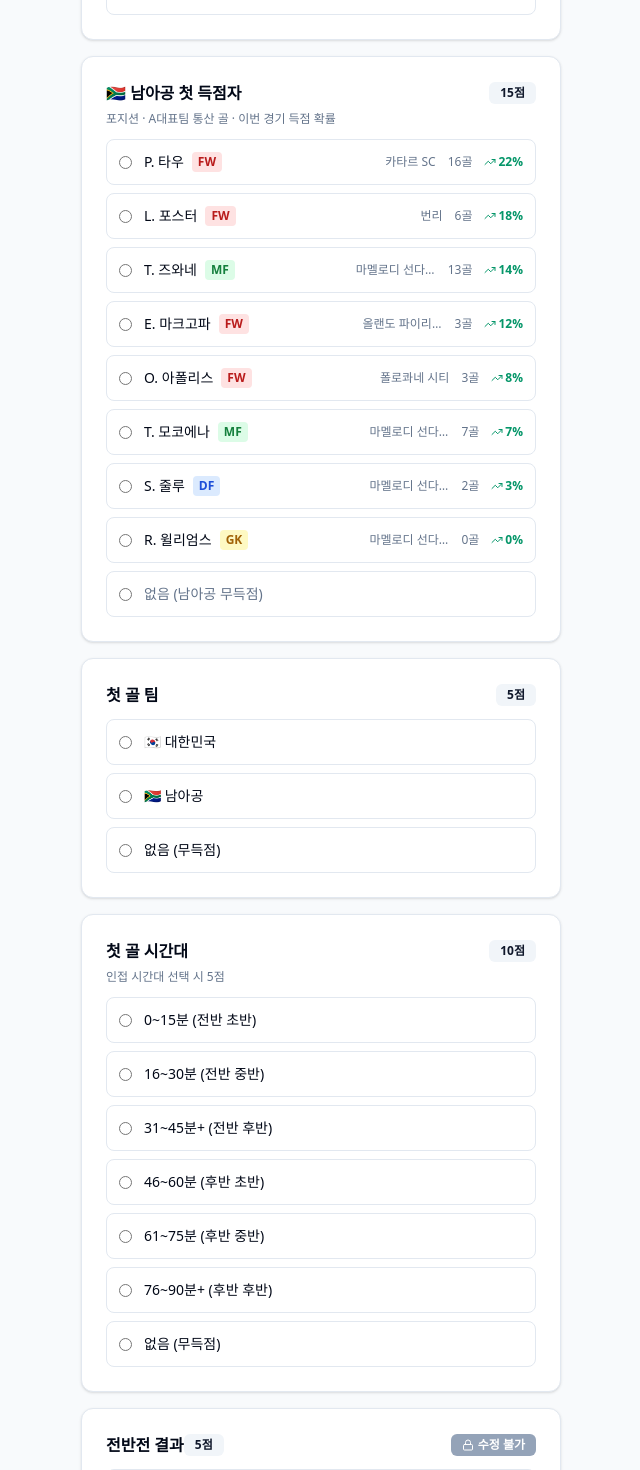
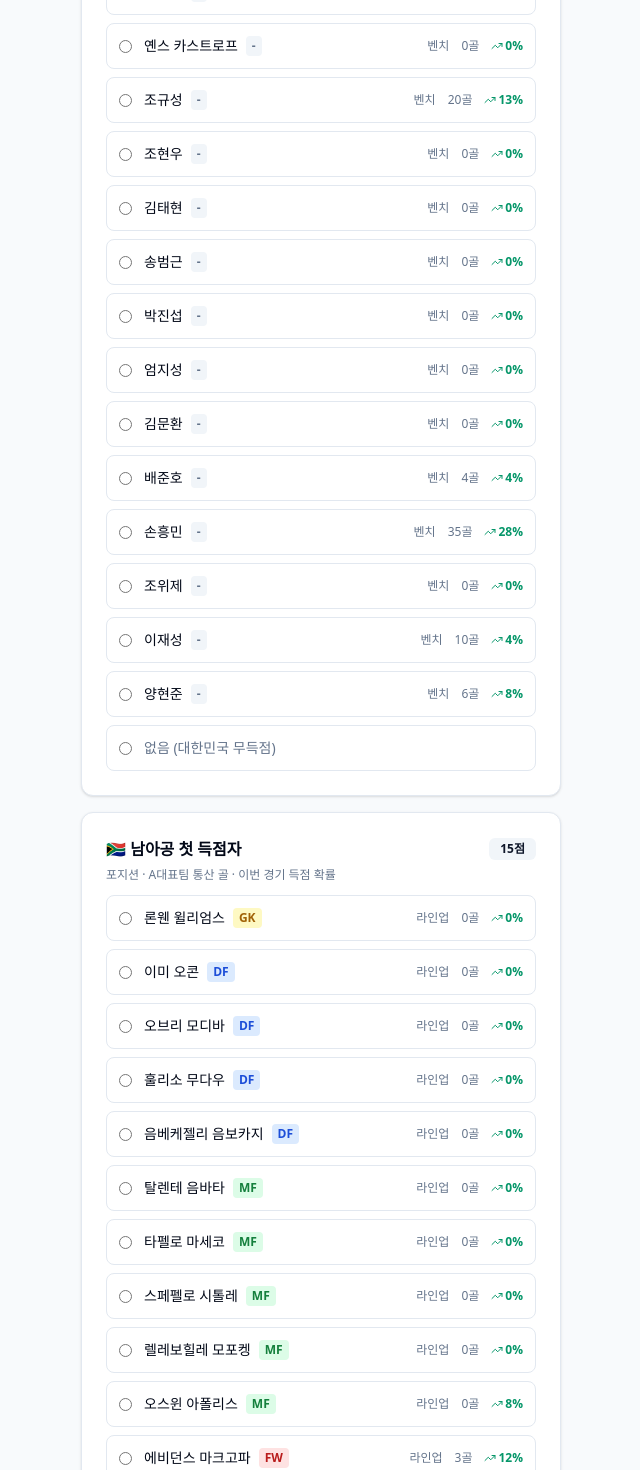
Before and after one commit to kwon14/worldcup-score-plan, a Next.js app: page /predict in a window 1280 px wide. Shown: the part 1580-3050 px from the top of the page, without its empty margins (319-959 px from the left). Built offline with nearby package versions, Linux system fonts and the light colour scheme; no server answers; the database is empty.

Commit message:
Add Korean translated lineups for match 3

```diff
--- a/app/(participant)/predict/page.tsx
+++ b/app/(participant)/predict/page.tsx
@@ -168,7 +168,8 @@ export default function PredictPage() {
   ];
 
   const totalGoals = koreaScore !== '' && mexicoScore !== '' ? Number(koreaScore) + Number(mexicoScore) : null;
-  const koreaScorerPlayers = buildPredictionPlayerData(matchState?.koreaLineupPlayers, KOREA_PLAYER_DATA);
+  const matchKoreaPlayerData = match.koreaPlayerData ?? KOREA_PLAYER_DATA;
+  const koreaScorerPlayers = buildPredictionPlayerData(matchState?.koreaLineupPlayers, matchKoreaPlayerData);
   const awayScorerPlayers = buildPredictionPlayerData(matchState?.awayLineupPlayers, match.awayPlayerData);
 
   const isValid = authStatus === 'signed-in' && !!claims?.name && matchResult && koreaScore !== '' && mexicoScore !== '' &&
--- a/app/admin/live/page.tsx
+++ b/app/admin/live/page.tsx
@@ -28,8 +28,6 @@ const STATUS_FLOW: { status: MatchStatusShort; label: string; color: string }[]
   { status: '2H',  label: '후반 진행 중', color: 'bg-orange-500' },
   { status: 'FT',  label: '경기 종료', color: 'bg-red-600' },
 ];
-
-const KOREA_PLAYERS = [...KOREA_PLAYER_DATA.filter((p) => p.name !== '없음').map((p) => p.name), '직접 입력'];
 
 function isKoreaTeam(teamName: string) {
   const lower = teamName.toLowerCase();
@@ -257,10 +255,11 @@ export default function AdminLivePage() {
   const [officialLoading, setOfficialLoading] = useState(false);
   const [officialError, setOfficialError] = useState<string | null>(null);
 
+  const fallbackKoreaPlayers = [...(match.koreaPlayerData ?? KOREA_PLAYER_DATA).filter((p) => p.name !== '없음').map((p) => p.name), '직접 입력'];
   const fallbackAwayPlayers = [...match.awayPlayerData.filter((p) => p.name !== '없음').map((p) => p.name), '직접 입력'];
   const { koreaPlayers, awayPlayers } = buildLineupPlayerOptions({
     lineups: officialMode === 'lineups' ? officialData?.lineups ?? [] : [],
-    fallbackKoreaPlayers: KOREA_PLAYERS,
+    fallbackKoreaPlayers,
     fallbackAwayPlayers,
   });
 
@@ -357,7 +356,7 @@ export default function AdminLivePage() {
       if (mode === 'lineups') {
         const lineupOptions = buildLineupPlayerOptions({
           lineups: data.lineups,
-          fallbackKoreaPlayers: KOREA_PLAYERS,
+          fallbackKoreaPlayers,
           fallbackAwayPlayers,
         });
         await updateMatchState(matchId, {
--- a/constants/matches.ts
+++ b/constants/matches.ts
@@ -1,4 +1,4 @@
-import { MEXICO_PLAYER_DATA, CZECH_PLAYER_DATA, SOUTH_AFRICA_PLAYER_DATA, type PlayerData } from './players';
+import { MEXICO_PLAYER_DATA, CZECH_PLAYER_DATA, SOUTH_AFRICA_PLAYER_DATA, KOREA_SOUTH_AFRICA_LINEUP_PLAYER_DATA, type PlayerData } from './players';
 
 export interface AwayTeamInfo {
   rank: string;
@@ -30,6 +30,7 @@ export interface MatchConfig {
   date: string;
   localDate: string;
   venue: string;
+  koreaPlayerData?: PlayerData[];
   awayPlayerData: PlayerData[];
   awayTeamInfo: AwayTeamInfo;
   headToHead: HeadToHead;
@@ -132,6 +133,7 @@ export const MATCHES: Record<string, MatchConfig> = {
     date: '2026년 6월 25일 10:00 (KST)',
     localDate: '현지: 6월 24일 19:00 (CST)',
     venue: '에스타디오 BBVA, 과달루페',
+    koreaPlayerData: KOREA_SOUTH_AFRICA_LINEUP_PLAYER_DATA,
     awayPlayerData: SOUTH_AFRICA_PLAYER_DATA,
     awayTeamInfo: {
       rank: 'FIFA 60위',
--- a/constants/players.ts
+++ b/constants/players.ts
@@ -47,16 +47,62 @@ export const CZECH_PLAYER_DATA: PlayerData[] = [
   { name: '없음',       position: '-',  club: '-',           nationalGoals: 0,  scoringProb: 5  },
 ];
 
+export const KOREA_SOUTH_AFRICA_LINEUP_PLAYER_DATA: PlayerData[] = [
+  { name: '김승규',          position: 'GK', club: '라인업', nationalGoals: 0, scoringProb: 0 },
+  { name: '김민재',          position: 'DF', club: '라인업', nationalGoals: 3, scoringProb: 1 },
+  { name: '이기혁',          position: 'DF', club: '라인업', nationalGoals: 0, scoringProb: 0 },
+  { name: '이한범',          position: 'DF', club: '라인업', nationalGoals: 0, scoringProb: 0 },
+  { name: '황인범',          position: 'MF', club: '라인업', nationalGoals: 7, scoringProb: 3 },
+  { name: '이강인',          position: 'MF', club: '라인업', nationalGoals: 12, scoringProb: 10 },
+  { name: '이태석',          position: 'MF', club: '라인업', nationalGoals: 0, scoringProb: 0 },
+  { name: '설영우',          position: 'MF', club: '라인업', nationalGoals: 1, scoringProb: 1 },
+  { name: '황희찬',          position: 'MF', club: '라인업', nationalGoals: 20, scoringProb: 16 },
+  { name: '백승호',          position: 'MF', club: '라인업', nationalGoals: 0, scoringProb: 0 },
+  { name: '오현규',          position: 'FW', club: '라인업', nationalGoals: 10, scoringProb: 12 },
+  { name: '이동경',          position: '-',  club: '벤치',   nationalGoals: 0, scoringProb: 0 },
+  { name: '김진규',          position: '-',  club: '벤치',   nationalGoals: 0, scoringProb: 0 },
+  { name: '옌스 카스트로프', position: '-',  club: '벤치',   nationalGoals: 0, scoringProb: 0 },
+  { name: '조규성',          position: '-',  club: '벤치',   nationalGoals: 20, scoringProb: 13 },
+  { name: '조현우',          position: '-',  club: '벤치',   nationalGoals: 0, scoringProb: 0 },
+  { name: '김태현',          position: '-',  club: '벤치',   nationalGoals: 0, scoringProb: 0 },
+  { name: '송범근',          position: '-',  club: '벤치',   nationalGoals: 0, scoringProb: 0 },
+  { name: '박진섭',          position: '-',  club: '벤치',   nationalGoals: 0, scoringProb: 0 },
+  { name: '엄지성',          position: '-',  club: '벤치',   nationalGoals: 0, scoringProb: 0 },
+  { name: '김문환',          position: '-',  club: '벤치',   nationalGoals: 0, scoringProb: 0 },
+  { name: '배준호',          position: '-',  club: '벤치',   nationalGoals: 4, scoringProb: 4 },
+  { name: '손흥민',          position: '-',  club: '벤치',   nationalGoals: 35, scoringProb: 28 },
+  { name: '조위제',          position: '-',  club: '벤치',   nationalGoals: 0, scoringProb: 0 },
+  { name: '이재성',          position: '-',  club: '벤치',   nationalGoals: 10, scoringProb: 4 },
+  { name: '양현준',          position: '-',  club: '벤치',   nationalGoals: 6, scoringProb: 8 },
+  { name: '없음',            position: '-',  club: '-',      nationalGoals: 0, scoringProb: 5 },
+];
+
 export const SOUTH_AFRICA_PLAYER_DATA: PlayerData[] = [
-  { name: 'P. 타우',     position: 'FW', club: '카타르 SC',        nationalGoals: 16, scoringProb: 22 },
-  { name: 'L. 포스터',   position: 'FW', club: '번리',             nationalGoals: 6,  scoringProb: 18 },
-  { name: 'T. 즈와네',   position: 'MF', club: '마멜로디 선다운스', nationalGoals: 13, scoringProb: 14 },
-  { name: 'E. 마크고파', position: 'FW', club: '올랜도 파이리츠',   nationalGoals: 3,  scoringProb: 12 },
-  { name: 'O. 아폴리스', position: 'FW', club: '폴로콰네 시티',     nationalGoals: 3,  scoringProb: 8  },
-  { name: 'T. 모코에나', position: 'MF', club: '마멜로디 선다운스', nationalGoals: 7,  scoringProb: 7  },
-  { name: 'S. 줄루',     position: 'DF', club: '마멜로디 선다운스', nationalGoals: 2,  scoringProb: 3  },
-  { name: 'R. 윌리엄스', position: 'GK', club: '마멜로디 선다운스', nationalGoals: 0,  scoringProb: 0  },
-  { name: '없음',        position: '-',  club: '-',                nationalGoals: 0,  scoringProb: 16 },
+  { name: '론웬 윌리엄스',        position: 'GK', club: '라인업', nationalGoals: 0, scoringProb: 0 },
+  { name: '이미 오콘',            position: 'DF', club: '라인업', nationalGoals: 0, scoringProb: 0 },
+  { name: '오브리 모디바',        position: 'DF', club: '라인업', nationalGoals: 0, scoringProb: 0 },
+  { name: '훌리소 무다우',        position: 'DF', club: '라인업', nationalGoals: 0, scoringProb: 0 },
+  { name: '음베케젤리 음보카지',  position: 'DF', club: '라인업', nationalGoals: 0, scoringProb: 0 },
+  { name: '탈렌테 음바타',        position: 'MF', club: '라인업', nationalGoals: 0, scoringProb: 0 },
+  { name: '타펠로 마세코',        position: 'MF', club: '라인업', nationalGoals: 0, scoringProb: 0 },
+  { name: '스페펠로 시톨레',      position: 'MF', club: '라인업', nationalGoals: 0, scoringProb: 0 },
+  { name: '렐레보힐레 모포켕',    position: 'MF', club: '라인업', nationalGoals: 0, scoringProb: 0 },
+  { name: '오스윈 아폴리스',      position: 'MF', club: '라인업', nationalGoals: 0, scoringProb: 8 },
+  { name: '에비던스 마크고파',    position: 'FW', club: '라인업', nationalGoals: 3, scoringProb: 12 },
+  { name: '라일 포스터',          position: '-',  club: '벤치',   nationalGoals: 6, scoringProb: 18 },
+  { name: '올웨투 마칸야',        position: '-',  club: '벤치',   nationalGoals: 0, scoringProb: 0 },
+  { name: '쿨루마니 은다마네',    position: '-',  club: '벤치',   nationalGoals: 0, scoringProb: 0 },
+  { name: '브래들리 크로스',      position: '-',  club: '벤치',   nationalGoals: 0, scoringProb: 0 },
+  { name: '리카르도 고스',        position: '-',  club: '벤치',   nationalGoals: 0, scoringProb: 0 },
+  { name: '타방 마툴루디',        position: '-',  club: '벤치',   nationalGoals: 0, scoringProb: 0 },
+  { name: '은코시나티 시비시',    position: '-',  club: '벤치',   nationalGoals: 0, scoringProb: 0 },
+  { name: '사무켈레 카비니',      position: '-',  club: '벤치',   nationalGoals: 0, scoringProb: 0 },
+  { name: '시포 차이네',          position: '-',  club: '벤치',   nationalGoals: 0, scoringProb: 0 },
+  { name: '체팡 모레미',          position: '-',  club: '벤치',   nationalGoals: 0, scoringProb: 0 },
+  { name: '카모겔로 세벨레벨레',  position: '-',  club: '벤치',   nationalGoals: 0, scoringProb: 0 },
+  { name: '제이든 애덤스',        position: '-',  club: '벤치',   nationalGoals: 0, scoringProb: 0 },
+  { name: '이크라암 레이너스',    position: '-',  club: '벤치',   nationalGoals: 0, scoringProb: 0 },
+  { name: '없음',                 position: '-',  club: '-',      nationalGoals: 0, scoringProb: 16 },
 ];
 
 // 하위 호환용 — predict 폼 외 곳에서 단순 이름 배열이 필요할 때 사용
--- a/lib/lineups/playerOptions.ts
+++ b/lib/lineups/playerOptions.ts
@@ -2,6 +2,64 @@ import type { TeamLineup } from '@/types/match';
 import type { PlayerData } from '@/constants/players';
 
 const DIRECT_INPUT = '직접 입력';
+
+const ESPN_NAME_KO: Record<string, string> = {
+  'Ronwen Williams': '론웬 윌리엄스',
+  'Ime Okon': '이미 오콘',
+  'Aubrey Modiba': '오브리 모디바',
+  'Khuliso Mudau': '훌리소 무다우',
+  'Mbekezeli Mbokazi': '음베케젤리 음보카지',
+  'Thalente Mbatha': '탈렌테 음바타',
+  'Thapelo Maseko': '타펠로 마세코',
+  'Sphephelo Sithole': '스페펠로 시톨레',
+  'Relebohile Mofokeng': '렐레보힐레 모포켕',
+  'Oswin Appollis': '오스윈 아폴리스',
+  'Evidence Makgopa': '에비던스 마크고파',
+  'Lyle Foster': '라일 포스터',
+  'Olwethu Makhanya': '올웨투 마칸야',
+  'Khulumani Ndamane': '쿨루마니 은다마네',
+  'Bradley Cross': '브래들리 크로스',
+  'Ricardo Goss': '리카르도 고스',
+  'Thabang Matuludi': '타방 마툴루디',
+  'Nkosinathi Sibisi': '은코시나티 시비시',
+  'Samukele Kabini': '사무켈레 카비니',
+  'Sipho Chaine': '시포 차이네',
+  'Tshepang Moremi': '체팡 모레미',
+  'Kamogelo Sebelebele': '카모겔로 세벨레벨레',
+  'Jayden Adams': '제이든 애덤스',
+  'Iqraam Rayners': '이크라암 레이너스',
+  'Themba Zwane': '템바 즈와네',
+  'Kim Seung-Gyu': '김승규',
+  'Kim Min-Jae': '김민재',
+  'Lee Gi-Hyuk': '이기혁',
+  'Lee Han-Beom': '이한범',
+  'Hwang In-Beom': '황인범',
+  'Lee Kang-In': '이강인',
+  'Lee Tae-Seok': '이태석',
+  'Seol Young-Woo': '설영우',
+  'Hwang Hee-Chan': '황희찬',
+  'Paik Seung-Ho': '백승호',
+  'Oh Hyeon-Gyu': '오현규',
+  'Lee Dong-Gyeong': '이동경',
+  'Kim Jin-Gyu': '김진규',
+  'Jens Castrop': '옌스 카스트로프',
+  'Cho Gue-Sung': '조규성',
+  'Jo Hyeon-Woo': '조현우',
+  'Kim Tae-Hyeon': '김태현',
+  'Song Bum-Keun': '송범근',
+  'Park Jin-Seop': '박진섭',
+  'Eom Ji-Sung': '엄지성',
+  'Kim Moon-Hwan': '김문환',
+  'Bae Jun-Ho': '배준호',
+  'Son Heung-Min': '손흥민',
+  'Cho Wi-Je': '조위제',
+  'Lee Jae-Sung': '이재성',
+  'Yang Hyun-Jun': '양현준',
+};
+
+export function translateLineupName(name: string) {
+  return ESPN_NAME_KO[name] ?? name;
+}
 
 function isKoreaTeam(teamName: string) {
   const lower = teamName.toLowerCase();
@@ -26,7 +84,7 @@ function namesFromLineup(lineup: TeamLineup) {
   return uniquePlayerNames([
     ...lineup.starters.map((player) => player.name),
     ...lineup.bench.map((player) => player.name),
-  ]);
+  ].map(translateLineupName));
 }
 
 function withDirectInput(names: string[]) {
@@ -64,7 +122,7 @@ export function buildPredictionPlayerData(lineupPlayers: string[] | undefined, f
     scoringProb: 0,
   };
 
-  const players = uniquePlayerNames(lineupPlayers)
+  const players = uniquePlayerNames(lineupPlayers.map(translateLineupName))
     .filter((name) => name !== '없음' && name !== DIRECT_INPUT)
     .map((name): PlayerData => fallbackByName.get(name) ?? {
       name,
```
Also changed, not shown: 1 other file (tests, documents, lock files or other folders).
